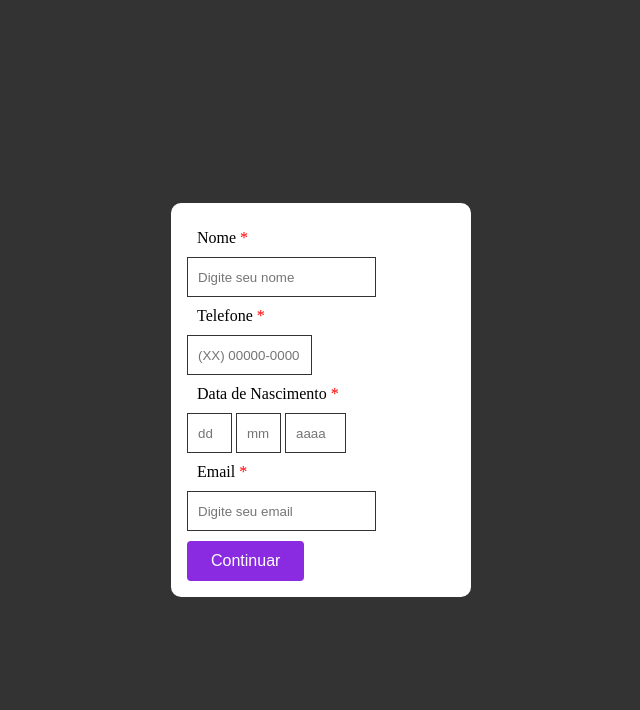
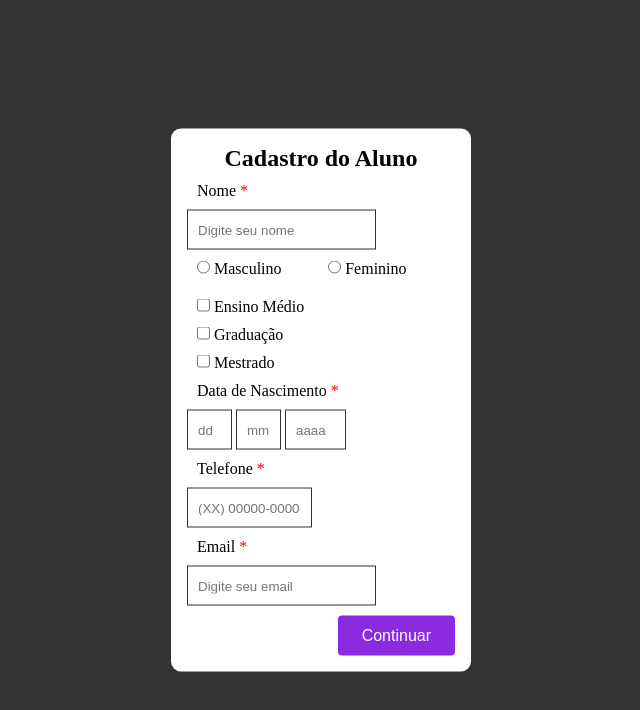
Before and after one commit to jopespfs/formularios, a plain HTML site: page index.html in a window 1280 px wide. Shown: the whole page, without its empty margins (319-959 px from the left). Drawn offline with Linux system fonts and the light colour scheme.

Commit message:
ajuste css

```diff
--- a/index.html
+++ b/index.html
@@ -10,21 +10,54 @@
 
   <body>
     <form action="">
+      <h2>Cadastro do Aluno</h2>
       <label for="nome">Nome <span>*</span></label>
-      <input type="name" id="nome" maxlength="40" placeholder="Digite seu nome" />
+      <input
+        type="name"
+        id="nome"
+        maxlength="40"
+        placeholder="Digite seu nome"
+      />
+
+      <label for="masculino" class="half-label">
+        <input type="radio" name="sexo" id="masculino" /> Masculino
+      </label>
+      <label for="feminino" class="half-label">
+        <input type="radio" name="sexo" id="feminino" /> Feminino
+      </label>
+
+      <label for="ensino-medio">
+        <input type="checkbox" id="ensino-medio" /> Ensino Médio
+      </label>
+
+      <label for="graduation">
+        <input type="checkbox" id="graduation"> Graduação
+      </label>
+
+      <label for="mestrado">
+        <input type="checkbox" id="mestrado"> Mestrado
+      </label>
+
+      <label for="Nascimento">Data de Nascimento <span>*</span></label>
+      <input type="text" name="dia" size="2" maxlength="2" placeholder="dd" />
+      <input type="text" name="mes" size="2" maxlength="2" placeholder="mm" />
+      <input type="text" name="ano" size="4" maxlength="4" placeholder="aaaa" />
+
+      <label for="grau escolar"> </label>
 
       <label for="telefone">Telefone <span>*</span></label>
-      <input type="tel" id="telefone" size="12" maxlength="10" placeholder="(XX) 00000-0000" />
-
-      <label for="Nascimento">Data de Nascimento <span>*</span></label>
-      <input type="text" name="dia" size="2" maxlength="2" placeholder="dd">
-      <input type="text" name="mes" size="2" maxlength="2" placeholder="mm">
-      <input type="text" name="ano" size="4" maxlength="4" placeholder="aaaa">
+      <input
+        type="tel"
+        id="telefone"
+        size="12"
+        maxlength="10"
+        placeholder="(XX) 00000-0000"
+      />
 
       <label for="email">Email <span>*</span></label>
       <input type="email" id="email" placeholder="Digite seu email" />
 
-      <br>
+      <br />
 
       <a href="Forms1.html" class="button skip">Continuar</a>
     </form>
--- a/style.css
+++ b/style.css
@@ -22,6 +22,10 @@ a {
   text-decoration: none;
 }
 
+h2{
+  text-align: center;
+}
+
 form {
   width: 18.75rem;
   background-color: white;
@@ -34,13 +38,9 @@ form {
 }
 
 form label{
+  width: 100%;
   display: block;
   margin: 0.625rem;
-
-}
-
-form input,
-form select {
 
 }
 
@@ -48,6 +48,13 @@ form input, form select {
   height: 2.5rem;
   padding-left: 0.625rem;
   border: 1px solid #333;
+}
+
+form input[type="radio"],
+form input[type="checkbox"]{
+  width: auto;
+  height: auto;
+  display: inline;
 }
 
 .button {
@@ -61,6 +68,7 @@ form input, form select {
   border-radius: 0.25rem;
   font: 500 1rem var(--body-font);
   transition: background 0.5s;
+  cursor: pointer;
 }
 
 .button:hover {
@@ -69,6 +77,12 @@ form input, form select {
 
 .skip {
   margin-right: 0;
+  float: right;
+}
+
+.half-label {
+  display: inline-block;
+  width: 40%;
 }
 
 span {
```
Also changed, not shown: Forms1.html (+11 -0 lines), forms2.html (+2 -0 lines).
